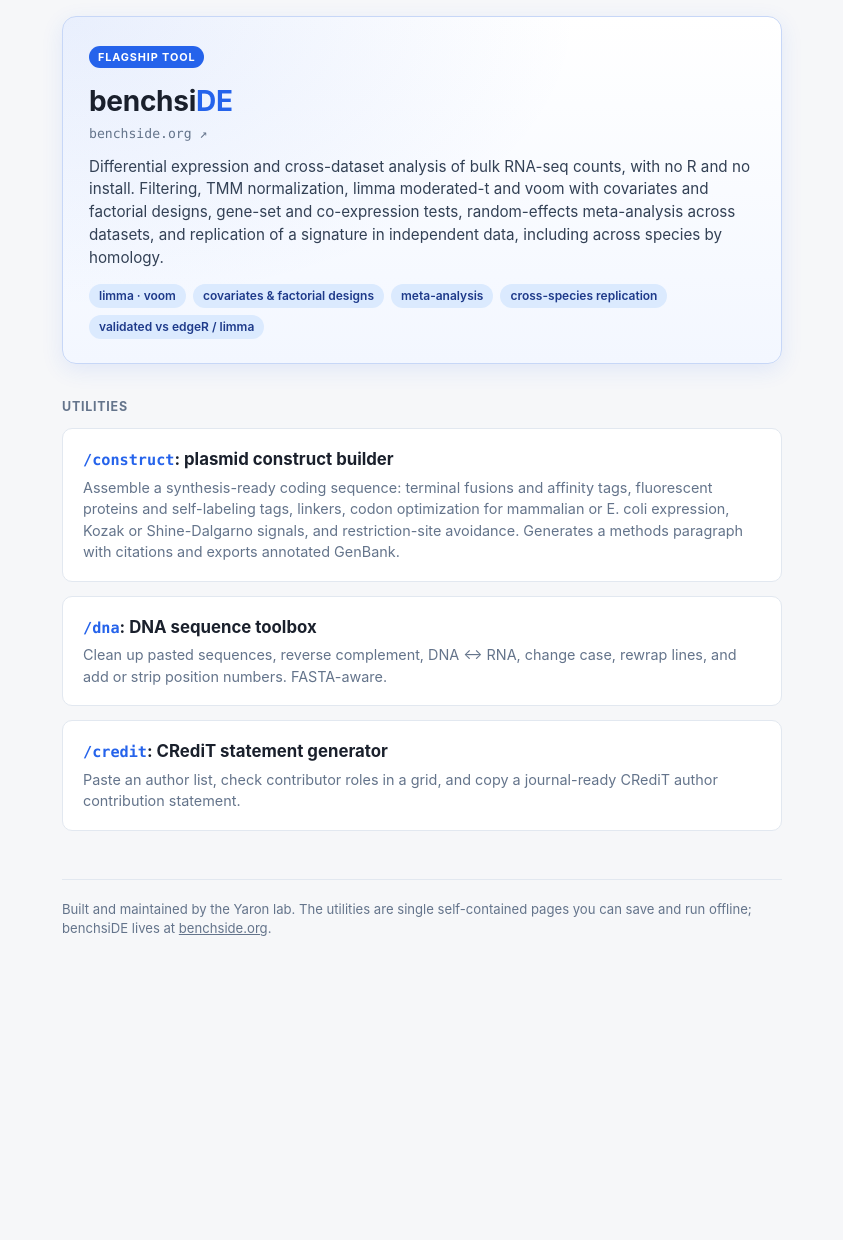
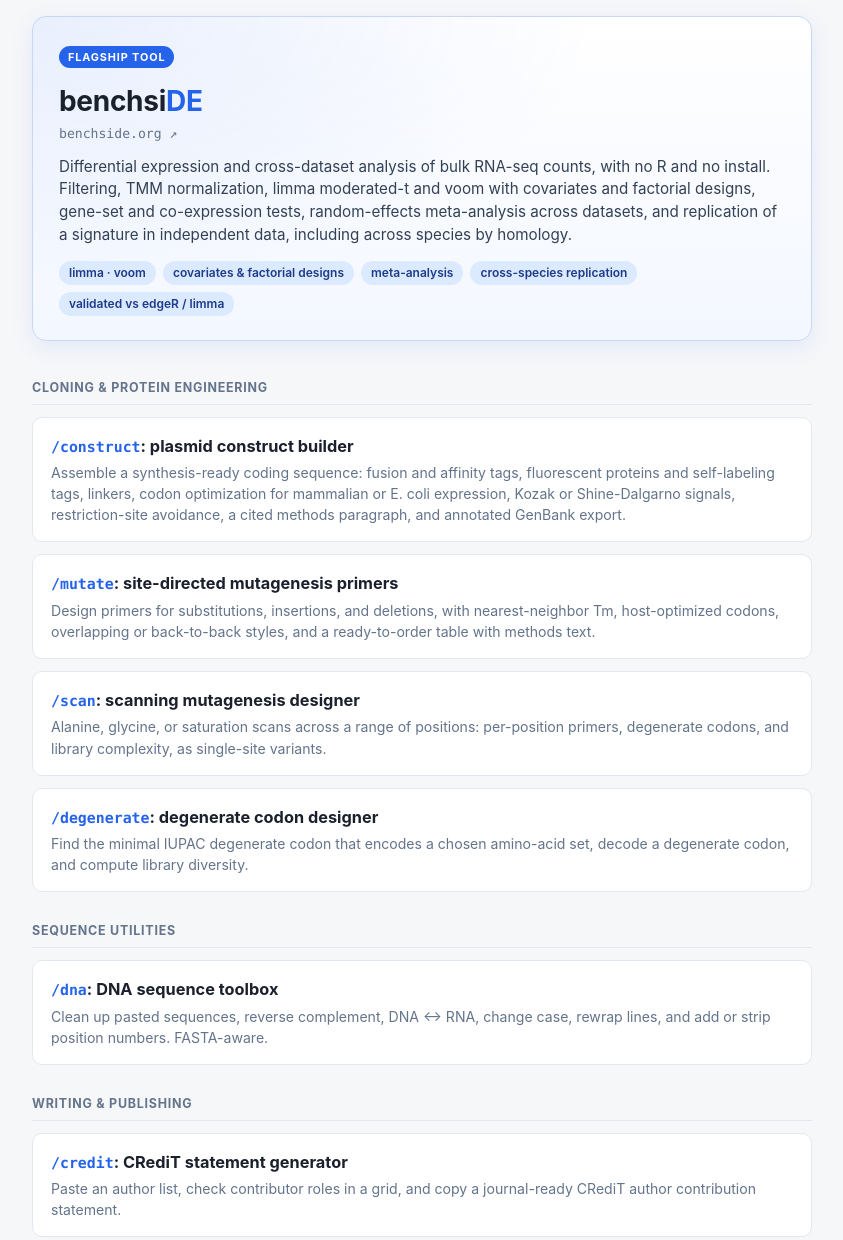
Before and after one commit to jyaron/yaronlab-tools, a plain HTML site: page index.html in a window 1280 px wide. Shown: the part 140-1380 px from the top of the page, without its empty margins (218-1061 px from the left). Before the commit the page ends 1159 px from the top, so only its background shows below. Drawn offline with Linux system fonts and the light colour scheme.

Commit message:
Update index.html to add additional tools
Added: scan, mutate, degenerate tools.

```diff
--- a/index.html
+++ b/index.html
@@ -4,96 +4,48 @@
 <meta charset="UTF-8">
 <meta name="viewport" content="width=device-width, initial-scale=1.0">
 <title>yaronlab.tools: research tools from the Yaron lab</title>
-<meta name="description" content="Research tools from the Yaron lab, including benchsiDE for RNA-seq differential expression, plus free single-file utilities for everyday lab tasks.">
+<meta name="description" content="Research tools from the Yaron lab: benchsiDE for RNA-seq differential expression, plus free single-file utilities for cloning, protein engineering, and lab writing.">
 <style>
   :root {
-    --bg: #f6f7f9;
-    --card: #ffffff;
-    --ink: #1a202c;
-    --muted: #64748b;
-    --accent: #2563eb;
-    --accent-soft: #dbeafe;
-    --accent-deep: #1e3a8a;
-    --border: #e2e8f0;
-    --radius: 10px;
+    --bg: #f6f7f9; --card: #ffffff; --ink: #1a202c; --muted: #64748b;
+    --accent: #2563eb; --accent-soft: #dbeafe; --accent-deep: #1e3a8a; --border: #e2e8f0; --radius: 10px;
   }
   * { box-sizing: border-box; }
-  body {
-    margin: 0;
-    font-family: -apple-system, BlinkMacSystemFont, "Segoe UI", Roboto, Helvetica, Arial, sans-serif;
-    background: var(--bg);
-    color: var(--ink);
-    line-height: 1.5;
-  }
-  .wrap { max-width: 760px; margin: 0 auto; padding: 48px 20px 80px; }
+  body { margin: 0; font-family: -apple-system, BlinkMacSystemFont, "Segoe UI", Roboto, Helvetica, Arial, sans-serif;
+         background: var(--bg); color: var(--ink); line-height: 1.5; }
+  .wrap { max-width: 820px; margin: 0 auto; padding: 48px 20px 80px; }
   header h1 { font-size: 1.9rem; margin: 0 0 6px; letter-spacing: -0.01em; }
   header h1 .tld { color: var(--accent); }
   .tagline { color: var(--muted); font-size: 1rem; margin: 0 0 32px; }
 
-  /* flagship / featured tool */
-  .featured {
-    display: block;
-    position: relative;
-    text-decoration: none;
-    color: inherit;
-    border-radius: 14px;
-    padding: 26px 26px 24px;
-    margin-bottom: 34px;
-    background:
-      radial-gradient(120% 140% at 0% 0%, rgba(37,99,235,0.10), rgba(37,99,235,0) 60%),
-      linear-gradient(180deg, #ffffff 0%, #f3f7ff 100%);
-    border: 1px solid #c7d7f7;
-    box-shadow: 0 6px 22px rgba(37, 99, 235, 0.10);
-    transition: box-shadow 0.14s, transform 0.14s, border-color 0.14s;
-  }
+  .featured { display: block; position: relative; text-decoration: none; color: inherit; border-radius: 14px;
+    padding: 26px 26px 24px; margin-bottom: 38px;
+    background: radial-gradient(120% 140% at 0% 0%, rgba(37,99,235,0.10), rgba(37,99,235,0) 60%), linear-gradient(180deg, #ffffff 0%, #f3f7ff 100%);
+    border: 1px solid #c7d7f7; box-shadow: 0 6px 22px rgba(37, 99, 235, 0.10);
+    transition: box-shadow 0.14s, transform 0.14s, border-color 0.14s; }
   .featured:hover { box-shadow: 0 10px 30px rgba(37, 99, 235, 0.18); transform: translateY(-1px); border-color: var(--accent); }
-  .featured .badge {
-    display: inline-block; font-size: 0.68rem; font-weight: 700; letter-spacing: 0.08em;
-    text-transform: uppercase; color: #fff; background: var(--accent);
-    padding: 3px 9px; border-radius: 999px; margin-bottom: 12px;
-  }
+  .featured .badge { display: inline-block; font-size: 0.68rem; font-weight: 700; letter-spacing: 0.08em; text-transform: uppercase;
+    color: #fff; background: var(--accent); padding: 3px 9px; border-radius: 999px; margin-bottom: 12px; }
   .featured .name { font-size: 1.75rem; font-weight: 700; letter-spacing: -0.01em; margin: 0 0 2px; }
   .featured .name .de { color: var(--accent); }
   .featured .host { font-size: 0.82rem; color: var(--muted); font-family: ui-monospace, SFMono-Regular, Menlo, Consolas, monospace; margin-bottom: 12px; }
-  .featured .host .arrow { font-family: inherit; }
   .featured .blurb { margin: 0 0 14px; font-size: 0.95rem; color: #334155; }
   .chips { display: flex; flex-wrap: wrap; gap: 7px; }
-  .chip { font-size: 0.75rem; font-weight: 600; color: var(--accent-deep); background: var(--accent-soft);
-          border-radius: 999px; padding: 3px 10px; }
+  .chip { font-size: 0.75rem; font-weight: 600; color: var(--accent-deep); background: var(--accent-soft); border-radius: 999px; padding: 3px 10px; }
 
-  /* section label */
-  .section-label { font-size: 0.78rem; text-transform: uppercase; letter-spacing: 0.06em;
-                   color: var(--muted); font-weight: 700; margin: 0 0 12px; }
+  .section-label { font-size: 0.78rem; text-transform: uppercase; letter-spacing: 0.06em; color: var(--muted);
+    font-weight: 700; margin: 0 0 12px; padding-bottom: 6px; border-bottom: 1px solid var(--border); }
+  .cat { margin-bottom: 30px; }
+  .tools { list-style: none; margin: 0; padding: 0; display: grid; gap: 12px; }
+  .tool-card { display: block; background: var(--card); border: 1px solid var(--border); border-radius: var(--radius);
+    padding: 16px 18px; text-decoration: none; color: inherit; transition: border-color 0.12s, box-shadow 0.12s; }
+  .tool-card:hover { border-color: var(--accent); box-shadow: 0 2px 10px rgba(37, 99, 235, 0.08); }
+  .tool-card h2 { font-size: 1.02rem; margin: 0 0 4px; }
+  .tool-card h2 .path { color: var(--accent); font-weight: 600; font-family: ui-monospace, SFMono-Regular, Menlo, Consolas, monospace; font-size: 0.93rem; }
+  .tool-card p { margin: 0; color: var(--muted); font-size: 0.88rem; }
 
-  /* utility tools */
-  .tools { list-style: none; margin: 0; padding: 0; display: grid; gap: 14px; }
-  .tool-card {
-    display: block;
-    background: var(--card);
-    border: 1px solid var(--border);
-    border-radius: var(--radius);
-    padding: 18px 20px;
-    text-decoration: none;
-    color: inherit;
-    transition: border-color 0.12s, box-shadow 0.12s;
-  }
-  .tool-card:hover {
-    border-color: var(--accent);
-    box-shadow: 0 2px 10px rgba(37, 99, 235, 0.08);
-  }
-  .tool-card h2 { font-size: 1.05rem; margin: 0 0 4px; }
-  .tool-card h2 .path { color: var(--accent); font-weight: 600; font-family: ui-monospace, SFMono-Regular, Menlo, Consolas, monospace; font-size: 0.95rem; }
-  .tool-card p { margin: 0; color: var(--muted); font-size: 0.9rem; }
-
-  footer {
-    margin-top: 48px;
-    padding-top: 20px;
-    border-top: 1px solid var(--border);
-    color: var(--muted);
-    font-size: 0.82rem;
-  }
-  footer a { color: var(--muted); }
-  footer a:hover { color: var(--accent); }
+  footer { margin-top: 44px; padding-top: 20px; border-top: 1px solid var(--border); color: var(--muted); font-size: 0.82rem; }
+  footer a { color: var(--muted); } footer a:hover { color: var(--accent); }
 </style>
 </head>
 <body>
@@ -103,11 +55,11 @@
     <p class="tagline">Research tools from the Yaron lab.</p>
   </header>
 
-  <!-- FLAGSHIP TOOL -->
+  <!-- FLAGSHIP -->
   <a class="featured" href="https://www.benchside.org">
     <span class="badge">Flagship tool</span>
     <div class="name">benchsi<span class="de">DE</span></div>
-    <div class="host">benchside.org <span class="arrow">&#8599;</span></div>
+    <div class="host">benchside.org &#8599;</div>
     <p class="blurb">Differential expression and cross-dataset analysis of bulk RNA-seq counts, with no R and no install. Filtering, TMM normalization, limma moderated-t and voom with covariates and factorial designs, gene-set and co-expression tests, random-effects meta-analysis across datasets, and replication of a signature in independent data, including across species by homology.</p>
     <div class="chips">
       <span class="chip">limma &middot; voom</span>
@@ -118,28 +70,44 @@
     </div>
   </a>
 
-  <p class="section-label">Utilities</p>
-  <ul class="tools">
-    <!-- TOOL CARDS: copy a <li> block below to add a new tool -->
-    <li>
-      <a class="tool-card" href="/construct/">
+  <!-- CATEGORY: cloning & protein engineering -->
+  <div class="cat">
+    <p class="section-label">Cloning &amp; protein engineering</p>
+    <ul class="tools">
+      <li><a class="tool-card" href="/construct/">
         <h2><span class="path">/construct</span>: plasmid construct builder</h2>
-        <p>Assemble a synthesis-ready coding sequence: terminal fusions and affinity tags, fluorescent proteins and self-labeling tags, linkers, codon optimization for mammalian or E. coli expression, Kozak or Shine-Dalgarno signals, and restriction-site avoidance. Generates a methods paragraph with citations and exports annotated GenBank.</p>
-      </a>
-    </li>
-    <li>
-      <a class="tool-card" href="/dna/">
+        <p>Assemble a synthesis-ready coding sequence: fusion and affinity tags, fluorescent proteins and self-labeling tags, linkers, codon optimization for mammalian or E. coli expression, Kozak or Shine-Dalgarno signals, restriction-site avoidance, a cited methods paragraph, and annotated GenBank export.</p></a></li>
+      <li><a class="tool-card" href="/mutate/">
+        <h2><span class="path">/mutate</span>: site-directed mutagenesis primers</h2>
+        <p>Design primers for substitutions, insertions, and deletions, with nearest-neighbor Tm, host-optimized codons, overlapping or back-to-back styles, and a ready-to-order table with methods text.</p></a></li>
+      <li><a class="tool-card" href="/scan/">
+        <h2><span class="path">/scan</span>: scanning mutagenesis designer</h2>
+        <p>Alanine, glycine, or saturation scans across a range of positions: per-position primers, degenerate codons, and library complexity, as single-site variants.</p></a></li>
+      <li><a class="tool-card" href="/degenerate/">
+        <h2><span class="path">/degenerate</span>: degenerate codon designer</h2>
+        <p>Find the minimal IUPAC degenerate codon that encodes a chosen amino-acid set, decode a degenerate codon, and compute library diversity.</p></a></li>
+    </ul>
+  </div>
+
+  <!-- CATEGORY: sequence utilities -->
+  <div class="cat">
+    <p class="section-label">Sequence utilities</p>
+    <ul class="tools">
+      <li><a class="tool-card" href="/dna/">
         <h2><span class="path">/dna</span>: DNA sequence toolbox</h2>
-        <p>Clean up pasted sequences, reverse complement, DNA &harr; RNA, change case, rewrap lines, and add or strip position numbers. FASTA-aware.</p>
-      </a>
-    </li>
-    <li>
-      <a class="tool-card" href="/credit/">
+        <p>Clean up pasted sequences, reverse complement, DNA &harr; RNA, change case, rewrap lines, and add or strip position numbers. FASTA-aware.</p></a></li>
+    </ul>
+  </div>
+
+  <!-- CATEGORY: writing & publishing -->
+  <div class="cat">
+    <p class="section-label">Writing &amp; publishing</p>
+    <ul class="tools">
+      <li><a class="tool-card" href="/credit/">
         <h2><span class="path">/credit</span>: CRediT statement generator</h2>
-        <p>Paste an author list, check contributor roles in a grid, and copy a journal-ready CRediT author contribution statement.</p>
-      </a>
-    </li>
-  </ul>
+        <p>Paste an author list, check contributor roles in a grid, and copy a journal-ready CRediT author contribution statement.</p></a></li>
+    </ul>
+  </div>
 
   <footer>
     Built and maintained by the Yaron lab. The utilities are single self-contained pages you can save and run offline; benchsiDE lives at <a href="https://www.benchside.org">benchside.org</a>.
```
